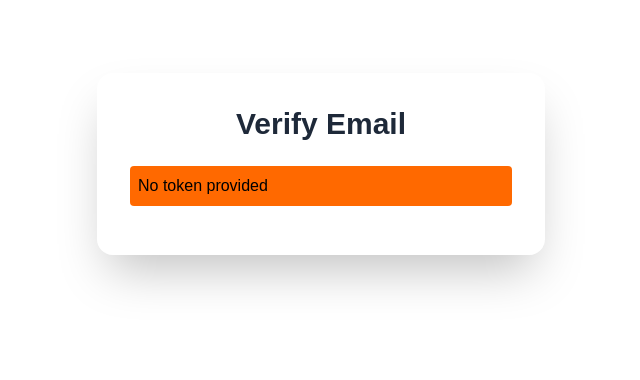
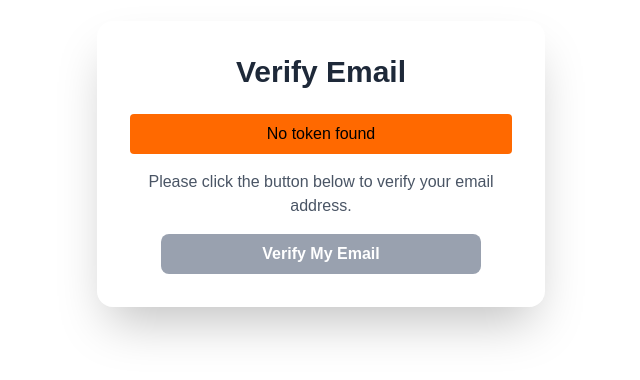
Before and after one commit to TejasPatil75/Nextjs-fullstack-Auth, a Next.js app: page /verifyemail in a window 1280 px wide. Shown: the part 236-616 px from the top of the page, without its empty margins (319-959 px from the left). Built offline with nearby package versions, Linux system fonts and the light colour scheme.

Commit message:
added verifyUser button on profile page and url issue resolved

```diff
--- a/src/app/api/users/profile/route.ts
+++ b/src/app/api/users/profile/route.ts
@@ -3,22 +3,21 @@ import { sendEmail } from "@/helpers/mailer";
 
 export async function POST(request: NextRequest){
     try {
-        const data = await request.json()
-        console.log(data);
-        const id = data._id ;
-        const email = data.email ;
+        const { user , emailType}  = await request.json()
+        console.log(user);
+        const id = user._id ;
+        const email = user.email ;
 
         //send reset password email
-        await sendEmail({email , emailType: "RESET", userId: id})
-
+        await sendEmail({email , emailType, userId: id})
 
         return NextResponse.json({
-            message: "reset password Email sent " ,
+            message: `${emailType === 'VERIFY' ? "verify user Email sent" : "reset password Email sent" }` ,
             success: true,
         })
 
     } catch (error:any) {
-        console.log("reset password email not sent") ;
+        console.log("Email not sent") ;
         return NextResponse.json({error: error.message} , {status: 500})
 
     }
--- a/src/app/api/users/signup/route.ts
+++ b/src/app/api/users/signup/route.ts
@@ -33,9 +33,6 @@ export async function POST(request: NextRequest){
         const savedUser = await newUser.save()
         console.log(savedUser);
 
-        //send verification email
-        await sendEmail({email , emailType: "VERIFY", userId: savedUser._id})
-
         return NextResponse.json({
             message: "User created successfully" ,
             success: true,
--- a/src/app/profile/page.tsx
+++ b/src/app/profile/page.tsx
@@ -41,8 +41,21 @@ export default function ProfilePage() {
     try {
       const res = await axios.get("/api/users/me");
       const user = res.data.data;
-      await axios.post("/api/users/profile", user);
+      const emailType = "RESET" ;
+      await axios.post("/api/users/profile", {user, emailType});
       toast.success("Password reset email sent");
+    } catch (error: any) {
+      toast.error(error.message);
+    }
+  };
+
+  const verifyUser = async () => {
+    try {
+      const res = await axios.get("/api/users/me");
+      const user = res.data.data;
+      const emailType = "VERIFY" ;
+      await axios.post("/api/users/profile", {user , emailType});
+      toast.success("Verify user email sent");
     } catch (error: any) {
       toast.error(error.message);
     }
@@ -75,11 +88,19 @@ export default function ProfilePage() {
         </button>
 
         <button
+          onClick={verifyUser}
+          className="bg-violet-600 mt-2 hover:bg-violet-700 text-white font-semibold py-2 rounded transition"
+        >
+          Verify user
+        </button>
+
+        <button
           onClick={resetPassword}
           className="bg-gray-600 mt-2 hover:bg-gray-700 text-white font-semibold py-2 rounded transition"
         >
           Reset Password
         </button>
+
       </div>
     </AuthCard>
   );
--- a/src/app/resetpassword/page.tsx
+++ b/src/app/resetpassword/page.tsx
@@ -17,32 +17,40 @@ export default function ResetPasswordPage() {
   const resetPasswordEmail = async () => {
     try {
       setLoading(true);
+      // The token state already holds the decoded token
       await axios.post("/api/users/resetpassword", { token, password });
       setVerified(true);
+      setError(false);
       toast.success("Password changed successfully!");
     } catch (error: any) {
       setError(true);
-      toast.error(error.message);
+      toast.error(error.response?.data?.error || "An unknown error occurred.");
     } finally {
       setLoading(false);
     }
   };
 
+  // FIX: Use URLSearchParams and decodeURIComponent for a robust token
   useEffect(() => {
-    const urlToken = window.location.search.split("=")[1];
-    setToken(urlToken || "");
+    const urlParams = new URLSearchParams(window.location.search);
+    const urlToken = urlParams.get('token');
+    if (urlToken) {
+        setToken(decodeURIComponent(urlToken));
+    }
   }, []);
 
   useEffect(() => {
-    setButtonDisabled(password.length === 0);
-  }, [password]);
+    setButtonDisabled(password.length === 0 || loading);
+  }, [password, loading]);
 
   return (
     <AuthCard title={loading ? "Processing..." : "Reset Password"}>
       <h2 className="p-2 mb-4 rounded bg-orange-500 text-black">
-        {token ? "valid token" : "No token provided"}
+        {token ? "Token Valid" : "No token provided"}
       </h2>
 
+      {/* Hide the form if the process is successful */}
+      {!verified && (
         <div className="flex flex-col gap-3">
           <label className="text-sm font-medium text-gray-700 dark:text-gray-300">
             New Password
@@ -64,9 +72,10 @@ export default function ResetPasswordPage() {
                        disabled:bg-gray-400 disabled:cursor-not-allowed
                        transition-colors"
           >
-          {buttonDisabled ? "Enter password..." : "Reset Password"}
+            {loading ? "Resetting..." : "Reset Password"}
           </button>
         </div>
+      )}
 
       {verified && (
         <div className="flex flex-col gap-3 items-center mt-4">
@@ -81,7 +90,7 @@ export default function ResetPasswordPage() {
       )}
 
       {error && (
-        <h2 className="text-lg font-semibold bg-red-500 text-white p-2 rounded mt-4">
+        <h2 className="text-lg font-semibold bg-red-500 text-white p-2 rounded mt-4 text-center">
           ❌ Error updating password
         </h2>
       )}
--- a/src/app/verifyemail/page.tsx
+++ b/src/app/verifyemail/page.tsx
@@ -4,38 +4,69 @@ import axios from "axios";
 import Link from "next/link";
 import React, { useEffect, useState } from "react";
 import AuthCard from "@/components/AuthCard";
+import toast from "react-hot-toast";
 
 export default function VerifyEmailPage() {
   const [token, setToken] = useState("");
   const [verified, setVerified] = useState(false);
   const [error, setError] = useState(false);
+  const [loading, setLoading] = useState(false);
 
+  // This function is now only called when the user clicks the button
   const verifyUserEmail = async () => {
     try {
+        setLoading(true);
         await axios.post("/api/users/verifyemail", { token });
         setVerified(true);
+        setError(false);
+        toast.success("Email verified successfully!");
     } catch (error: any) {
         setError(true);
+        toast.error(error.response?.data?.error || "Verification failed.");
+    } finally {
+        setLoading(false);
     }
   };
 
+  // FIX 1: Use URLSearchParams and decodeURIComponent for a robust token
   useEffect(() => {
-    const urlToken = window.location.search.split("=")[1];
-    setToken(urlToken || "");
+    const urlParams = new URLSearchParams(window.location.search);
+    const urlToken = urlParams.get('token');
+    if (urlToken) {
+        setToken(decodeURIComponent(urlToken));
+    }
   }, []);
 
-  useEffect(() => {
-    if (token.length > 0) {
-      verifyUserEmail();
-    }
-  }, [token]);
+  // FIX 2: Removed the useEffect that automatically called verifyUserEmail.
+  // The action now requires a user click.
 
   return (
     <AuthCard title="Verify Email">
+      <div className="text-center">
         <h2 className="p-2 mb-4 rounded bg-orange-500 text-black">
-        {token ? "valid token" : "No token provided"}
+            {token ? "Ready to Verify" : "No token found"}
         </h2>
 
+        {/* Show this section before verification */}
+        {!verified && !error && (
+            <div className="flex flex-col items-center gap-4">
+                <p className="text-gray-600 dark:text-gray-300">
+                    Please click the button below to verify your email address.
+                </p>
+                <button
+                    onClick={verifyUserEmail}
+                    disabled={loading || !token}
+                    className="w-full max-w-xs py-2 px-4 rounded-lg font-semibold
+                               bg-indigo-600 text-white hover:bg-indigo-700
+                               disabled:bg-gray-400 disabled:cursor-not-allowed
+                               transition-colors"
+                >
+                    {loading ? "Verifying..." : "Verify My Email"}
+                </button>
+            </div>
+        )}
+
+        {/* Show this on successful verification */}
         {verified && (
             <div className="flex flex-col gap-3 items-center">
                 <h2 className="text-lg font-semibold text-green-600">✅ Email Verified!</h2>
@@ -48,11 +79,16 @@ export default function VerifyEmailPage() {
             </div>
         )}
 
+        {/* Show this if there was an error */}
         {error && (
+            <div className="flex flex-col gap-3 items-center">
                 <h2 className="text-lg font-semibold bg-red-500 text-white p-2 rounded">
                     ❌ Verification Failed
                 </h2>
+                <p className="text-sm text-gray-500">The link may be invalid or expired.</p>
+            </div>
         )}
+      </div>
     </AuthCard>
   );
 }
--- a/src/helpers/mailer.ts
+++ b/src/helpers/mailer.ts
@@ -28,16 +28,18 @@ export const sendEmail = async ( {email, emailType, userId}:any ) => {
             auth: {
                 user: process.env.NODEMAILER_USER ,
                 pass: process.env.NODEMAILER_PASS
-                // TODO: add these credentials to .env file
+
             }
         });
+
+        const encodedToken = encodeURIComponent(hashedToken);
 
         const mailOptions = {
             from: 'tejas@gmail.com',
             to: email,
             subject: emailType === "VERIFY" ? "Verify your email" : "Reset your password",
-            html: `<p>Click <a href="${process.env.DOMAIN}/${emailType === 'VERIFY' ? 'verifyemail' : 'resetpassword'}?token=${hashedToken}">here</a> to ${emailType === 'VERIFY' ? 'verify your email' : 'reset your password'}
-            or copy and paste the link below in your browser. <br> ${process.env.DOMAIN}/${emailType === 'VERIFY' ? 'verifyemail' : 'resetpassword'}?token=${hashedToken} </p>`
+            html: `<p>Click <a href="${process.env.DOMAIN}/${emailType === 'VERIFY' ? 'verifyemail' : 'resetpassword'}?token=${encodedToken}">here</a> to ${emailType === 'VERIFY' ? 'verify your email' : 'reset your password'}
+            or copy and paste the link below in your browser. <br> ${process.env.DOMAIN}/${emailType === 'VERIFY' ? 'verifyemail' : 'resetpassword'}?token=${encodedToken} </p>`
         }
 
         const mailresponse = await transport.sendMail(mailOptions)
```
Lines whose indentation alone changed are shown as unchanged.
